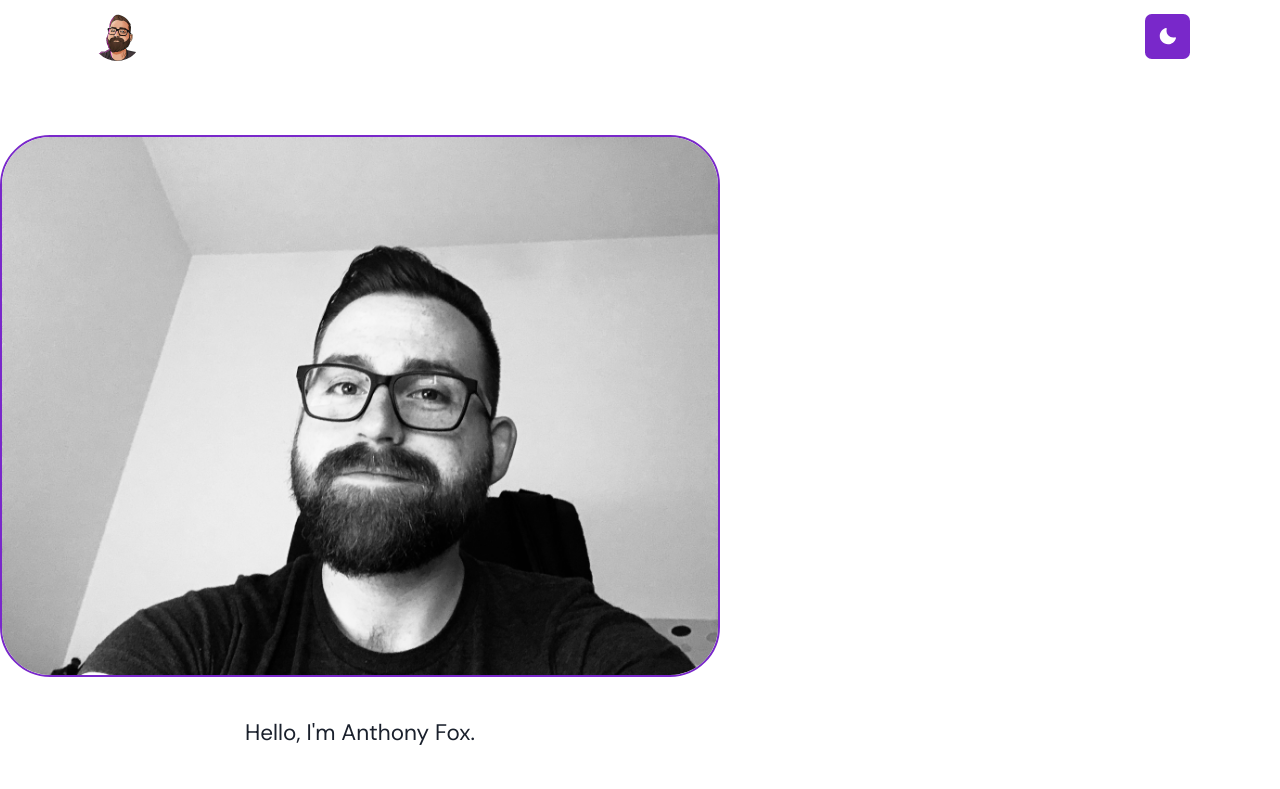
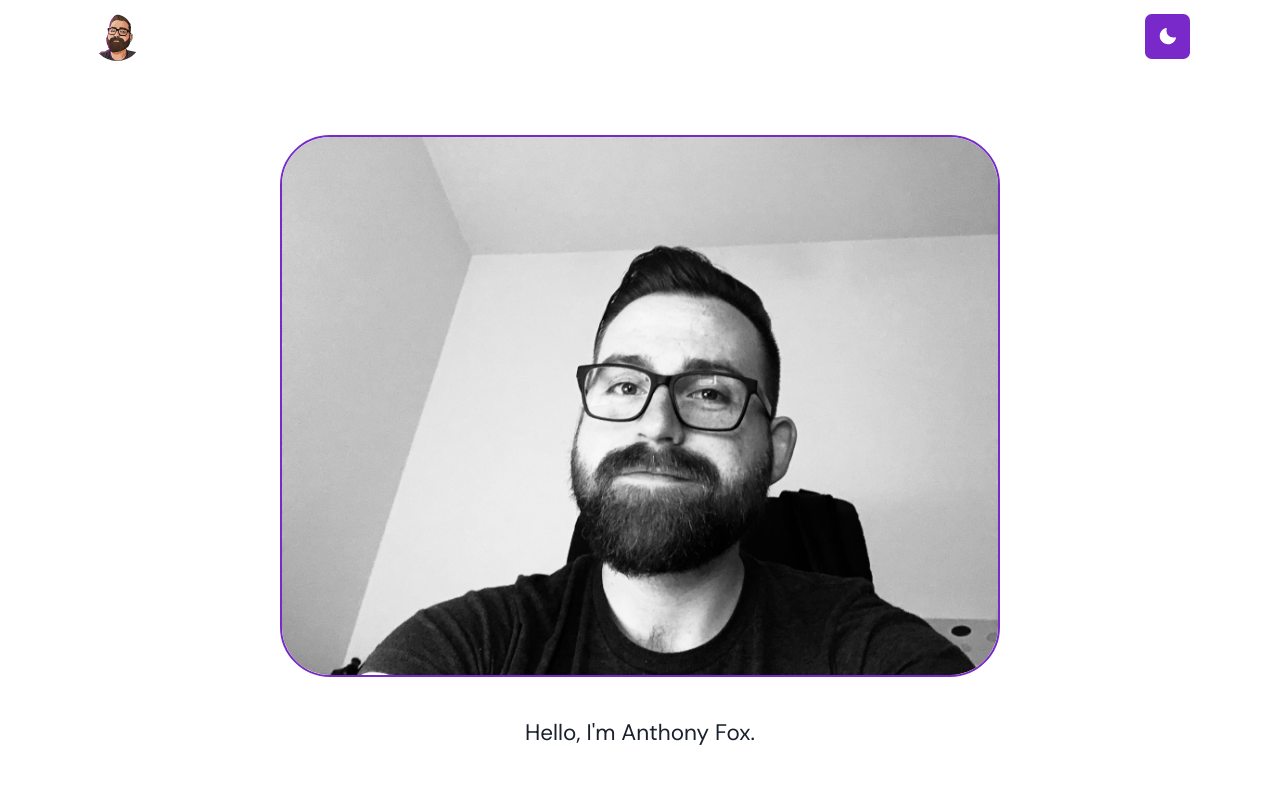
Before and after one commit to WTFox/blog, a Next.js app: page /about in a window 1280 px wide. Shown: the top 789 px of the page. Built offline with nearby package versions, Linux system fonts and the light colour scheme; no server answers; the database is empty.

Commit message:
fix: Center /about

```diff
--- a/src/pages/about.tsx
+++ b/src/pages/about.tsx
@@ -53,7 +53,7 @@ const About = ({ age }) => {
         <title>{"About me!"}</title>
         <meta name="viewport" content="initial-scale=1.0, width=device-width" />
       </Head>
-      <VStack maxW={"40rem"} textAlign={"left"} wordBreak={"break-word"}>
+      <VStack maxW={"40rem"} mx="auto" textAlign={"left"} wordBreak={"break-word"}>
         <Section pb={5} delay={0.3}>
           <Box
             borderWidth={2}
```
